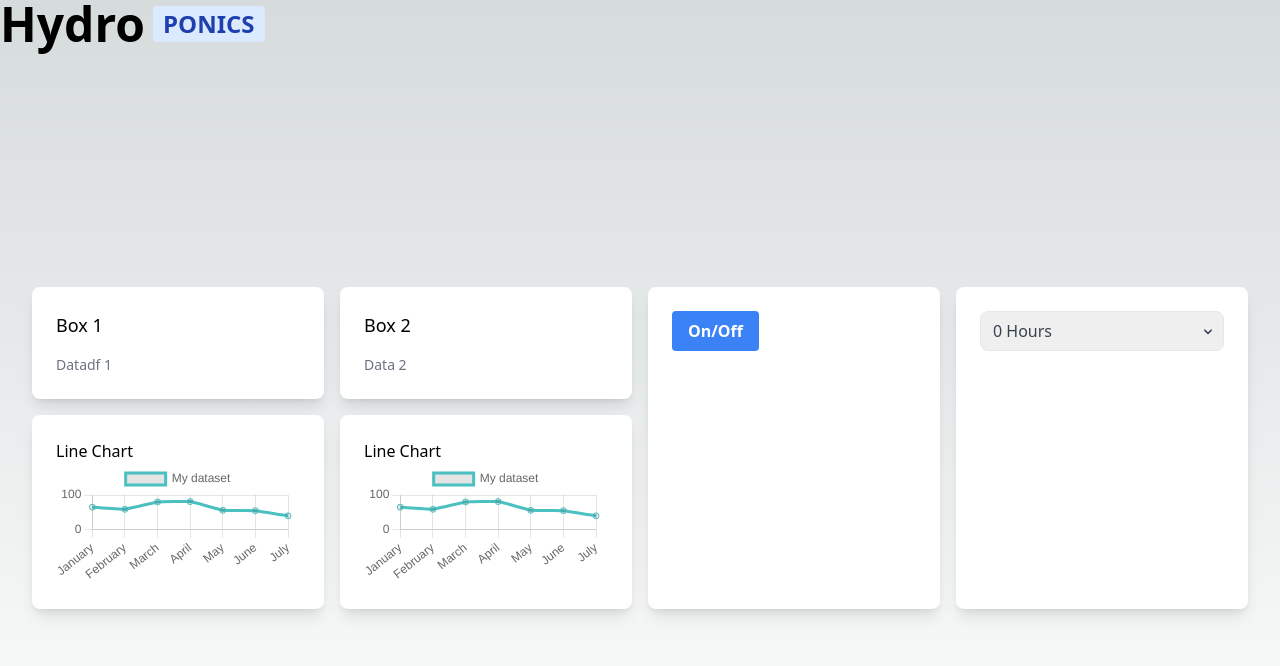
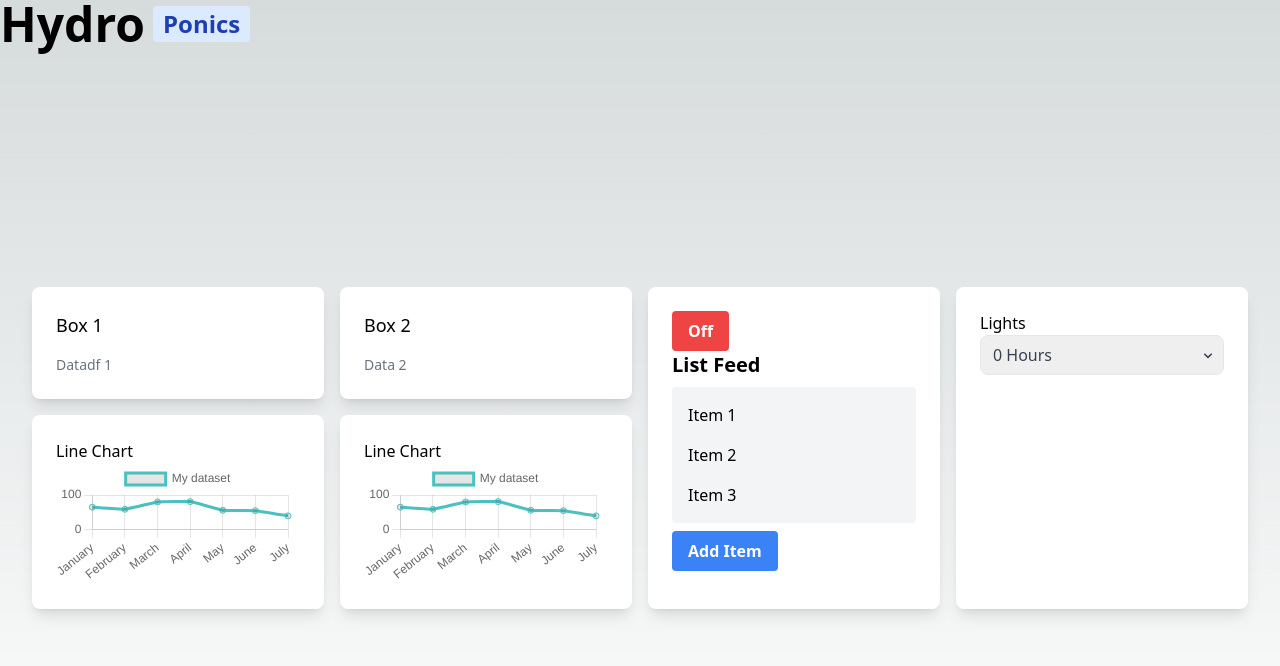
Before and after one commit to jasonpereira96/hackathon-frontend, a Next.js app: page /dashboard in a window 1280 px wide. Shown: the top 666 px of the page. Built offline with nearby package versions, Linux system fonts and the light colour scheme.

Commit message:
dashboard updated with color, and drop down menus

```diff
--- a/src/pages/components.js
+++ b/src/pages/components.js
@@ -0,0 +1,122 @@
+import { useState } from "react";
+
+const options = [
+  { value: "option1", label: "0 Hours" },
+  { value: "option2", label: "1 Hours" },
+  { value: "option3", label: "2 Hours" },
+];
+
+export function Dropdown() {
+  const [selectedOption, setSelectedOption] = useState(options[0]);
+
+  const handleOptionChange = (event) => {
+    const selectedValue = event.target.value;
+    const selected = options.find((option) => option.value === selectedValue);
+    setSelectedOption(selected);
+  };
+
+  return (
+    <div>
+      <h2> Lights </h2>
+      <div className="relative inline-block w-full text-gray-700">
+        <select
+          className="w-full h-10 pl-3 pr-6 text-base placeholder-gray-600 border rounded-lg appearance-none focus:shadow-outline"
+          value={selectedOption.value}
+          onChange={handleOptionChange}
+        >
+          {options.map((option) => (
+            <option key={option.value} value={option.value}>
+              {option.label}
+            </option>
+          ))}
+        </select>
+        <div className="absolute inset-y-0 right-0 flex items-center px-2 pointer-events-none">
+          <svg className="w-4 h-4 fill-current" viewBox="0 0 20 20">
+            <path
+              fillRule="evenodd"
+              d="M9.293 13.707a1 1 0 001.414 0l4-4a1 1 0 00-1.414-1.414L10 11.586 6.707 8.293a1 1 0 00-1.414 1.414l4 4z"
+              clipRule="evenodd"
+            />
+          </svg>
+        </div>
+      </div>
+    </div>
+  );
+}
+
+import Chart from "chart.js/auto";
+import { Line } from "react-chartjs-2";
+
+export const LineChart = () => {
+  const data = {
+    labels: ["January", "February", "March", "April", "May", "June", "July"],
+    datasets: [
+      {
+        label: "My dataset",
+        data: [65, 59, 80, 81, 56, 55, 40],
+        fill: false,
+        borderColor: "rgb(75, 192, 192)",
+        tension: 0.1,
+      },
+    ],
+  };
+
+  return (
+    <div>
+      <h2>Line Chart</h2>
+      <Line data={data} />
+    </div>
+  );
+};
+
+export function ColorButton() {
+  const [isClicked, setIsClicked] = useState(false);
+
+  const handleClick = () => {
+    setIsClicked(!isClicked);
+  };
+
+  const buttonColor = isClicked
+    ? "bg-green-500 hover:bg-green-700"
+    : "bg-red-500 hover:bg-red-700";
+
+  return (
+    <button
+      class="bg-green-500 hover:bg-green-700 text-white font-bold py-2 px-4 rounded"
+      className={`text-white font-bold py-2 px-4 rounded ${buttonColor}`}
+      onClick={handleClick}
+    >
+      {isClicked ? "On" : "Off"}
+    </button>
+  );
+}
+
+export function ListFeed() {
+  const [items, setItems] = useState(["Item 1", "Item 2", "Item 3"]);
+
+  const handleAddItem = () => {
+    const newItem = `Item ${items.length + 1}`;
+    setItems([...items, newItem]);
+  };
+
+  return (
+    <div className="max-w-md mx-auto">
+      <h1 className="text-xl font-bold mb-2">List Feed</h1>
+      <ul className="bg-gray-100 p-2 rounded">
+        {items.map((item, index) => (
+          <li key={index} className="p-2">
+            {item}
+          </li>
+        ))}
+      </ul>
+      <button
+        className="bg-blue-500 hover:bg-blue-700 text-white font-bold py-2 px-4 rounded mt-2"
+        onClick={handleAddItem}
+      >
+        Add Item
+      </button>
+    </div>
+  );
+}
+
+// export default Dropdown;
--- a/src/pages/dashboard.js
+++ b/src/pages/dashboard.js
@@ -1,4 +1,6 @@
 import { Html, Main } from "next/document";
+import { ColorButton, Dropdown, ListFeed } from "./components";
+import { LineChart } from "./components";
 
 function App() {
   return (
@@ -6,7 +8,7 @@ function App() {
       <h1 class="flex items-center text-5xl font-extrabold dark:bg-slate-800">
         Hydro
         <span class="bg-blue-100 text-blue-800 text-2xl font-semibold mr-2 px-2.5 py-0.5 rounded dark:bg-blue-200 dark:text-blue-800 ml-2">
-          PONICS
+          Ponics
         </span>
       </h1>
       <div className="min-h-screen flex items-center justify-center dark:bg-slate-800 py-12 px-4 sm:px-6 lg:px-8">
@@ -28,9 +30,8 @@ function DashBoard() {
         <p class="text-gray-500 text-sm">Data 2</p>
       </div>
       <div class="bg-white rounded-lg shadow-lg p-6 row-span-2">
-        <button class="bg-blue-500 hover:bg-blue-700 text-white font-bold py-2 px-4 rounded">
-          On/Off
-        </button>
+        <ColorButton />
+        <ListFeed />
       </div>
       <div class=" bg-white rounded-lg shadow-lg row-span-2 p-6">
         <Dropdown />
@@ -45,72 +46,4 @@ function DashBoard() {
   );
 }
 
-import { useState } from "react";
-
-const options = [
-  { value: "option1", label: "0 Hours" },
-  { value: "option2", label: "1 Hours" },
-  { value: "option3", label: "2 Hours" },
-];
-
-function Dropdown() {
-  const [selectedOption, setSelectedOption] = useState(options[0]);
-
-  const handleOptionChange = (event) => {
-    const selectedValue = event.target.value;
-    const selected = options.find((option) => option.value === selectedValue);
-    setSelectedOption(selected);
-  };
-
-  return (
-    <div className="relative inline-block w-full text-gray-700">
-      <select
-        className="w-full h-10 pl-3 pr-6 text-base placeholder-gray-600 border rounded-lg appearance-none focus:shadow-outline"
-        value={selectedOption.value}
-        onChange={handleOptionChange}
-      >
-        {options.map((option) => (
-          <option key={option.value} value={option.value}>
-            {option.label}
-          </option>
-        ))}
-      </select>
-      <div className="absolute inset-y-0 right-0 flex items-center px-2 pointer-events-none">
-        <svg className="w-4 h-4 fill-current" viewBox="0 0 20 20">
-          <path
-            fillRule="evenodd"
-            d="M9.293 13.707a1 1 0 001.414 0l4-4a1 1 0 00-1.414-1.414L10 11.586 6.707 8.293a1 1 0 00-1.414 1.414l4 4z"
-            clipRule="evenodd"
-          />
-        </svg>
-      </div>
-    </div>
-  );
-}
-
-import Chart from "chart.js/auto";
-import { Line } from "react-chartjs-2";
-
-const LineChart = () => {
-  const data = {
-    labels: ["January", "February", "March", "April", "May", "June", "July"],
-    datasets: [
-      {
-        label: "My dataset",
-        data: [65, 59, 80, 81, 56, 55, 40],
-        fill: false,
-        borderColor: "rgb(75, 192, 192)",
-        tension: 0.1,
-      },
-    ],
-  };
-
-  return (
-    <div>
-      <h2>Line Chart</h2>
-      <Line data={data} />
-    </div>
-  );
-};
-
 export default App;
```
